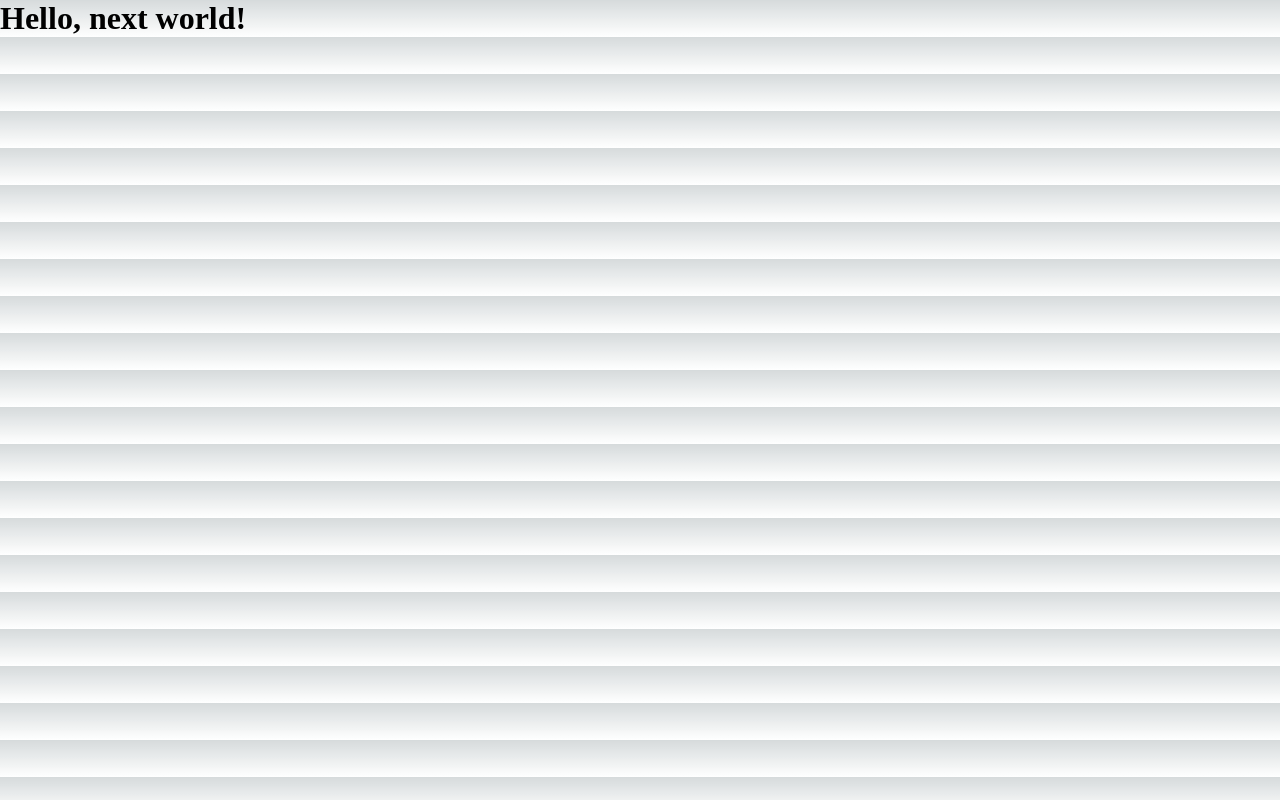
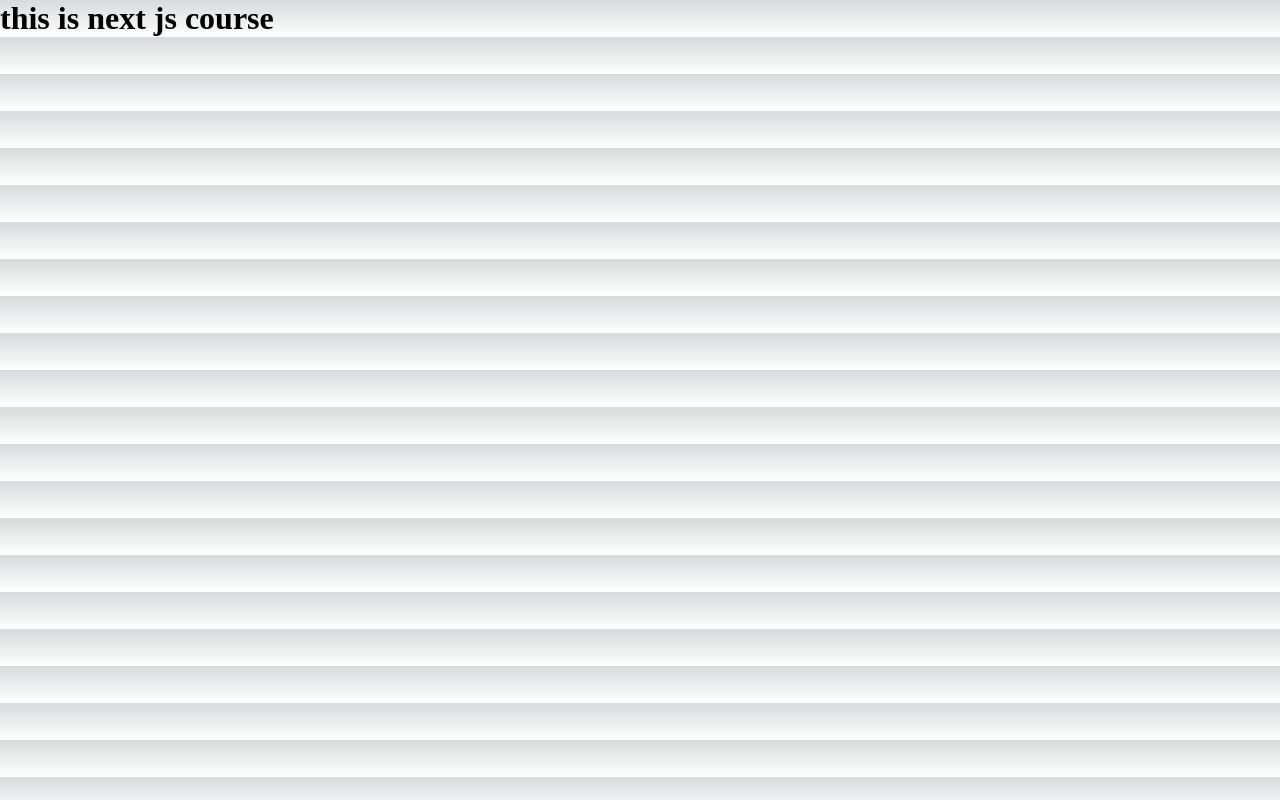
Before and after one commit to Ejiscoxpres/nextjs-course, a Next.js app: page / in a window 1280 px wide. Built offline with nearby package versions, Linux system fonts and the light colour scheme.

Commit message:
first commit

```diff
--- a/pages/index.js
+++ b/pages/index.js
@@ -1,15 +1,9 @@
-import Head from 'next/head'
-import Image from 'next/image'
-import { Inter } from 'next/font/google'
-import styles from '@/styles/Home.module.css'
-
-const inter = Inter({ subsets: ['latin'] })
-
-export default function Home() {
-  return (
-    <div className={styles.container}>
-    <h1>Hello, next world!</h1>
-
-    </div>
-  )
+export default function HomePage(){
+    return(
+        <div>
+            <h1>
+                this is next js course
+            </h1>
+        </div>
+    );
 }
```
